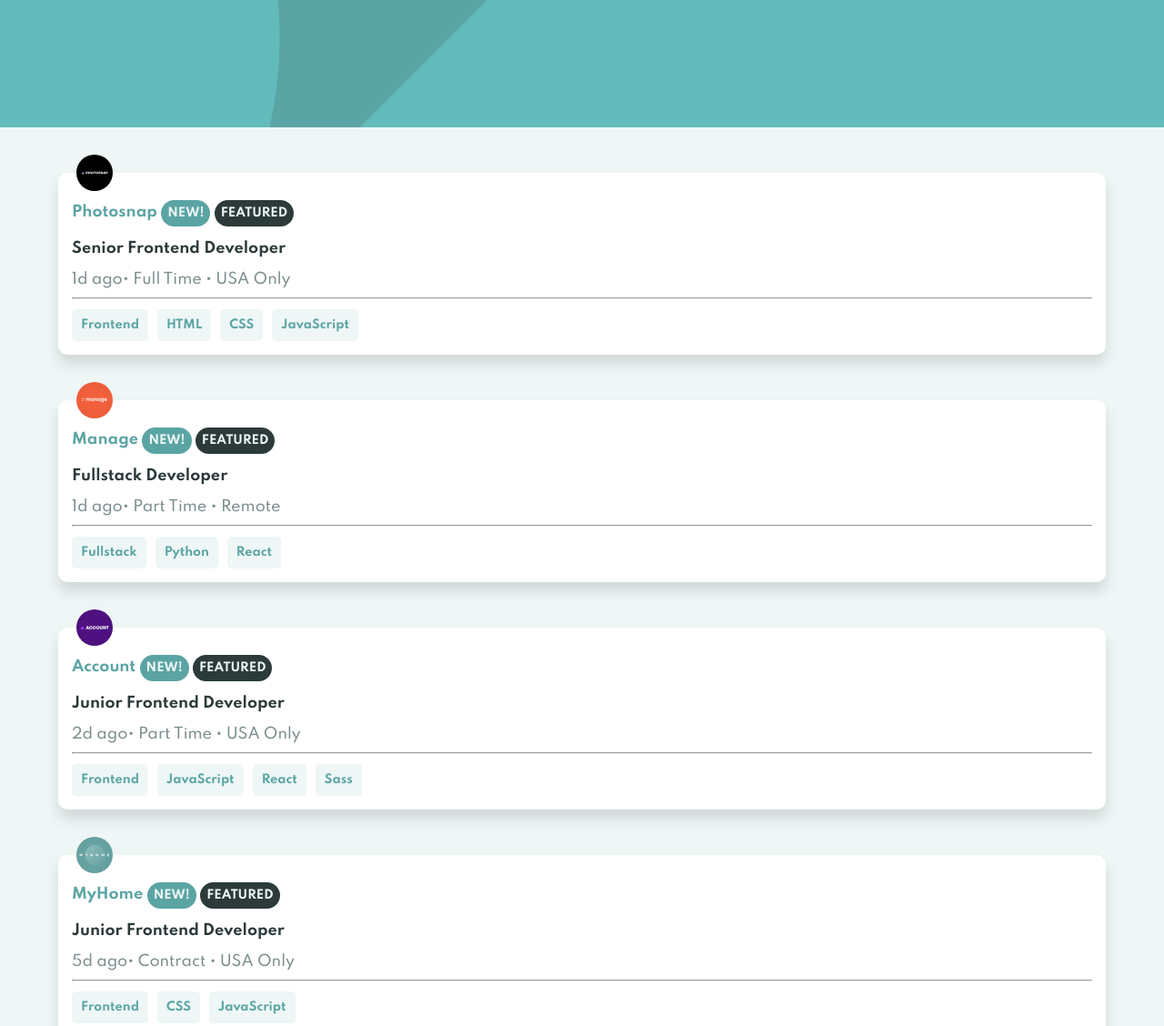
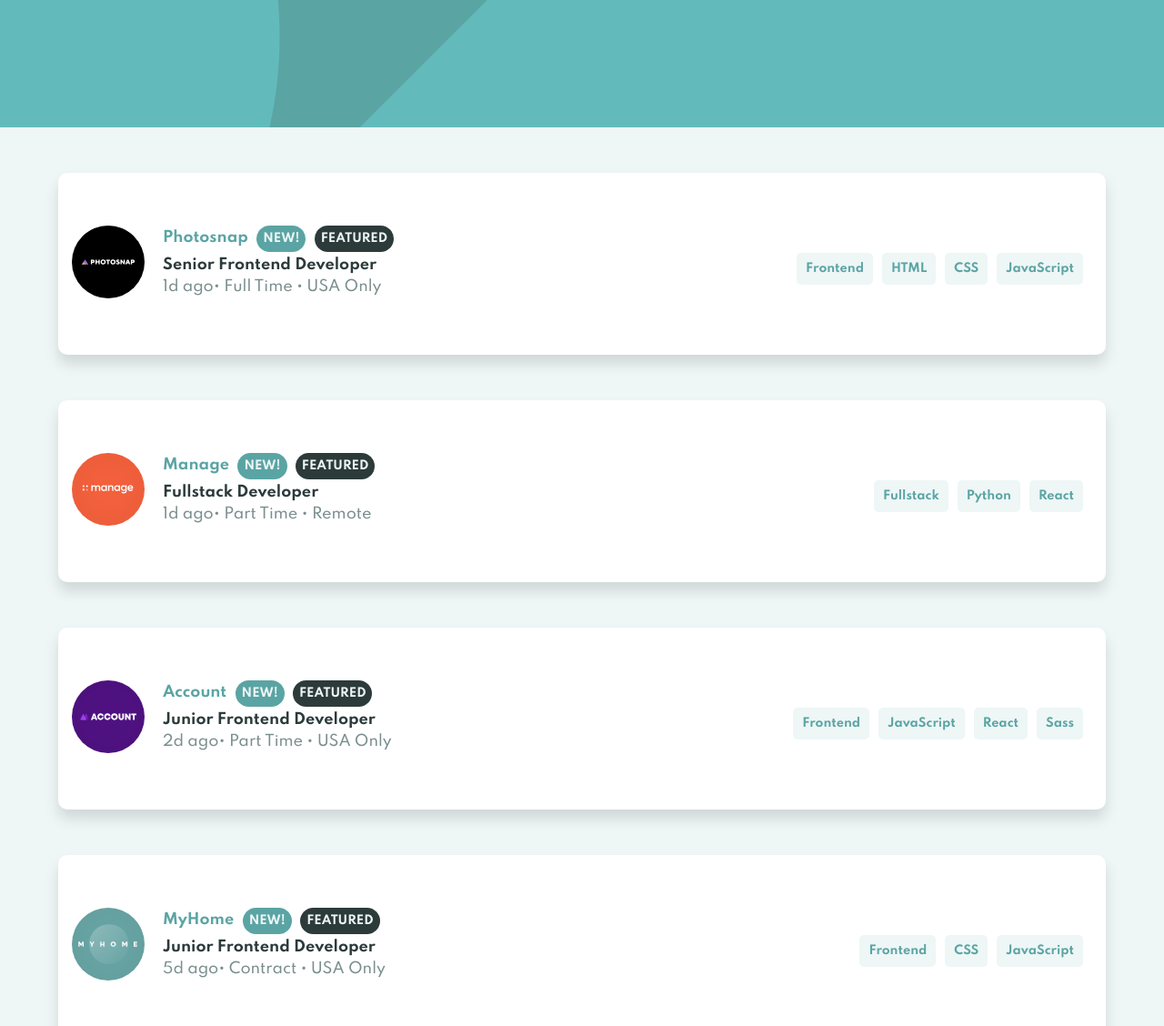
Before and after one commit to MaciejWojtasiak/job-listing-design, a plain HTML site: page index.html in a window 1280 px wide. Shown: the top 1128 px of the page at 91% size. Drawn offline with Linux system fonts and the light colour scheme.

Commit message:
desktop version finished

```diff
--- a/script.js
+++ b/script.js
@@ -15,6 +15,7 @@ function displayData(data) {
         const requirements = addRequirements(job);
         let content = '';
         div.classList.add('card');
+        div.id = `${job.id}`;
         content += description;
         content += requirements;
         div.innerHTML = content;
@@ -24,14 +25,16 @@ function displayData(data) {
 
 function addDescription(job) {
     return `
-    <div class="logo" id=${job.id}>
+    <div class="info">
+    <div class="logo">
         <img src="${job.logo}" alt="">
     </div>
-    <div class="info">
+    <div class="text">
         <p class="company">${job.company} <span class="new">NEW!</span> <span class="featured">FEATURED</span></p>
         <p class="position">${job.position}</p>
         <p class="description">${job.postedAt}<span>&#8226;</span> ${job.contract} <span>&#8226;</span> ${job.location}</p>
         <hr style="margin-top:10px ;">
+    </div>
     </div>`
 }
 
--- a/styles.css
+++ b/styles.css
@@ -13,11 +13,12 @@
 }
 
 body {
-    width: 100vw;
+    max-width: 100vw;
     font-family: 'Spartan', sans-serif;
 }
 
 header {
+    max-width: 100%;
     height: 140px;
     background-color: var(--Desaturated-Dark-Cyan);
     background-image: url('./images/bg-header-mobile.svg');
@@ -27,7 +28,7 @@ header {
 }
 
 main {
-    width: 100%;
+    max-width: 100%;
     background-color: var(--Light-Grayish-Cyan);
     overflow: auto;
 }
@@ -59,13 +60,14 @@ main {
 }
 
 .info {
+    flex: 1;
     display: flex;
     flex-direction: column;
     justify-content: space-around;
     align-items: left;
 }
 
-.info>p {
+.text>p {
     margin-top: 15px;
 }
 
@@ -74,6 +76,7 @@ main {
     padding: 7px;
     border-radius: 25px;
     font-size: .8rem;
+    margin-left: 5px;
 }
 
 .new {
@@ -101,6 +104,7 @@ main {
 }
 
 .requirement {
+    flex: 1;
     display: inline-block;
     color: var(--Desaturated-Dark-Cyan);
     font-weight: 700;
@@ -110,3 +114,33 @@ main {
     background-color: var(--Light-Grayish-Cyan);
     font-size: .8rem;
 }
+
+@media(min-width: 500px) {
+    .card {
+        flex-direction: row;
+        justify-content: space-around;
+        align-items: center;
+    }
+
+    .info {
+        flex-direction: row;
+        justify-content: left;
+        align-items: center;
+    }
+
+    .logo {
+        position: static;
+        width: 80px;
+        margin-right: 20px;
+    }
+
+
+
+    .text>p {
+        margin-top: 5px;
+    }
+
+    hr {
+        visibility: hidden;
+    }
+}
```
